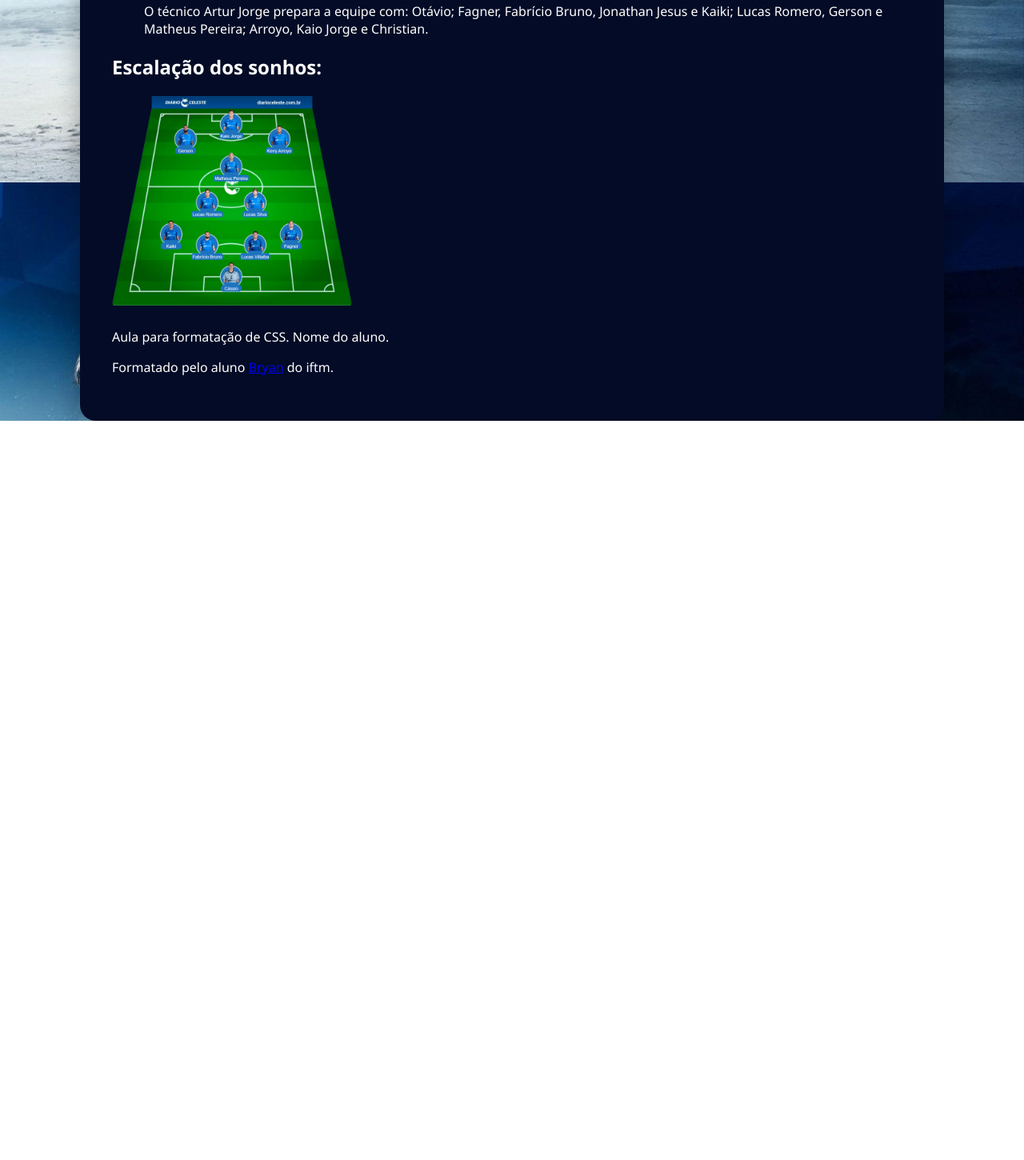
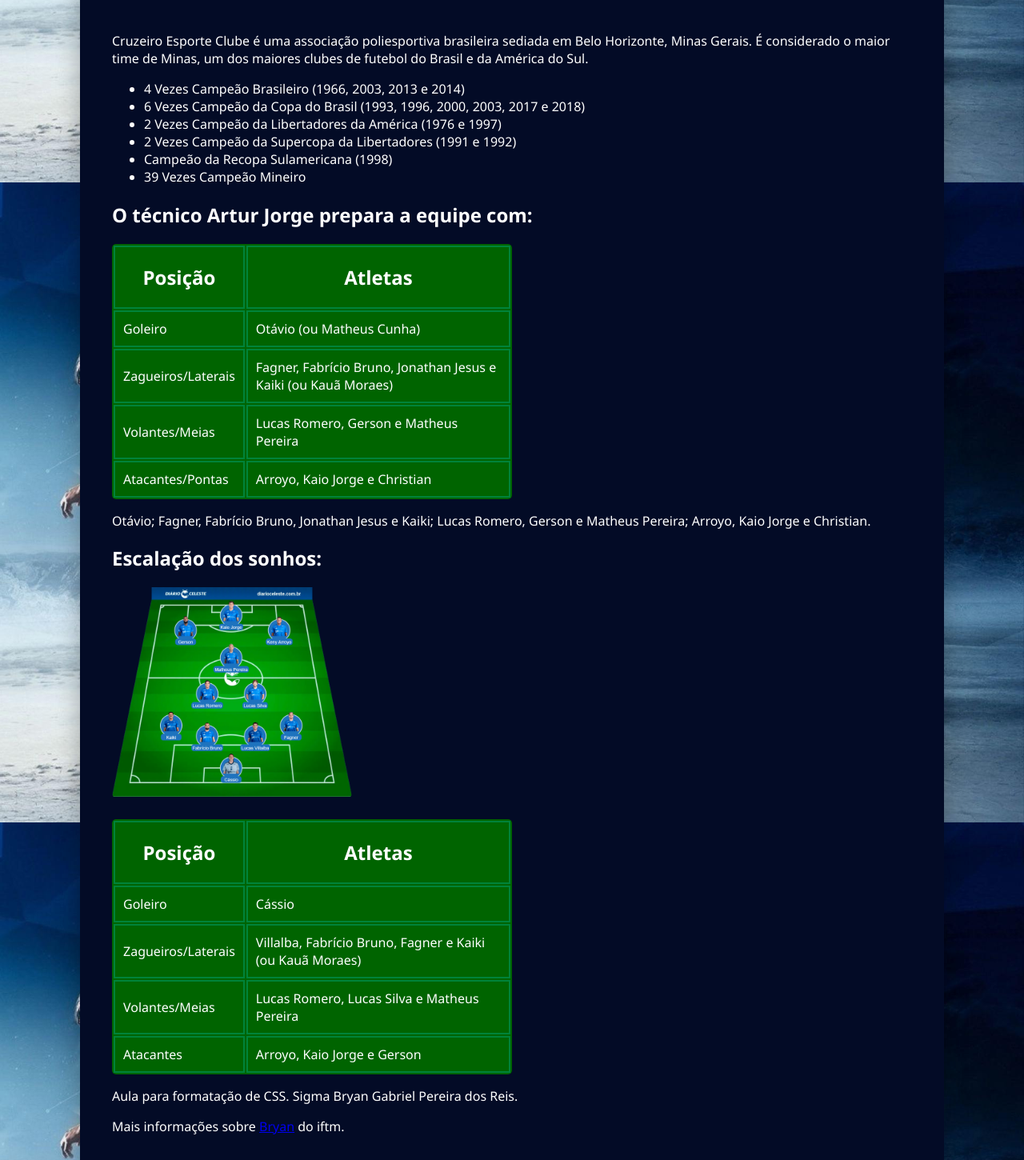
Before and after one commit to bryanreis777/Atividade-CSS, a plain HTML site: page index.html in a window 1280 px wide. Shown: the part 2172-3622 px from the top of the page at 80% size. Before the commit the page ends 2698 px from the top, so only its background shows below. Drawn offline with Linux system fonts and the light colour scheme.

Commit message:
Add files via upload

```diff
--- a/estilo.css
+++ b/estilo.css
@@ -65,3 +65,19 @@
   width: 1000px;
 font-family: 'Segoe UI', Tahoma, Geneva, Verdana, sans-serif;
 }
+.tabua{
+table{
+    background-color: #006400;
+     width: 50%;
+      border-radius: 5px;
+       border: 1px #ccc
+}
+ th{
+    border: 2px solid lch(47.41% 55.27 147.27) ;
+ }
+
+ td {
+border: 2px solid lch(47.41% 55.27 147.27) ;
+padding: 10px;
+}
+}
--- a/index.html
+++ b/index.html
@@ -81,7 +81,7 @@
     <div class="conteudo-lista">
         <div class="title"><h2>Melhores times da Conmebol – Ranking IFFHS (nov/22 a out/23)</h2></div>
         <p>O ranking também é dividido por confederações. Neste recorte, os times brasileiros vencem de lavada os rivais. São sete representantes no top 10. Um detalhe curioso é que nenhum clube argentino aparece entre os dez primeiros e apenas três ocupam o top 20.</p>
- <img id="pal  " src="img/palmeiras.jpg" alt="">
+ <img id="pal" src="img/palmeiras.jpg" alt="">
 
 
 
@@ -102,7 +102,7 @@
     <div class="meu-time">
 
       <div class="title"><h2>Aqui o aluno deverá inserir o seu time do coração</h2>
-      <h2>Cruzeiro</h2> <img id="cru  " src="img/Cruzeiro_Esporte_Clube_(logo).svg.png" alt=""> </div>
+      <h2>Cruzeiro</h2> <img  src="img/Cruzeiro_Esporte_Clube_(logo).svg.png" alt="cruziro"> </div>
 
              <p>Cruzeiro Esporte Clube é uma associação poliesportiva brasileira sediada em Belo Horizonte, Minas Gerais. É considerado o maior time de Minas, um dos maiores clubes de futebol do Brasil e da América do Sul.</p>
       <ul>
@@ -112,15 +112,78 @@
         <li>2 Vezes Campeão da Supercopa da Libertadores (1991 e 1992)</li>
         <li>Campeão da Recopa Sulamericana (1998)</li>
         <li>39 Vezes Campeão Mineiro</li>
+ </ul>
 
-        <p>O técnico Artur Jorge prepara a equipe com: Otávio; Fagner, Fabrício Bruno, Jonathan Jesus e Kaiki; Lucas Romero, Gerson e Matheus Pereira; Arroyo, Kaio Jorge e Christian.</p>
-      </ul>
-     <div><h2>Escalação dos sonhos:</h2>
-      <img id="escalação  " src="img/escalador-fc.png" alt=""></div>
+<h2>O técnico Artur Jorge prepara a equipe com:</h2>
+
+        <div class="tabua">
+          <table >
+   <tr>
+        <th><h2>Posição</h2></th>
+        <th><h2>Atletas</h2></th>
+    </tr>
+
+    <tr>
+      <td>Goleiro</td>
+      <td>Otávio (ou Matheus Cunha)</td>
+    </tr>
+
+    <tr>
+      <td>Zagueiros/Laterais</td>
+      <td>Fagner, Fabrício Bruno, Jonathan Jesus e Kaiki (ou Kauã Moraes)</td>
+    </tr>
+
+    <tr>
+      <td>Volantes/Meias</td>
+      <td>Lucas Romero, Gerson e Matheus Pereira</td>
+    </tr>
+
+    <tr>
+     <td>Atacantes/Pontas</td>
+     <td>Arroyo, Kaio Jorge e Christian</td>
+    </tr>
 
 
-<footer>Aula para formatação de CSS. Nome do aluno.</footer>
-<p>Formatado pelo aluno <a href="Bryan.html">Bryan</a> do iftm.</p>
+    </table>
+</div>
+
+        <p>Otávio; Fagner, Fabrício Bruno, Jonathan Jesus e Kaiki; Lucas Romero, Gerson e Matheus Pereira; Arroyo, Kaio Jorge e Christian.</p>
+
+      <div><h2>Escalação dos sonhos:</h2>
+      <img  src="img/escalador-fc.png" alt="escalaç"></div>
+ <div class="tabua">
+          <table >
+   <tr>
+        <th><h2>Posição</h2></th>
+        <th><h2>Atletas</h2></th>
+    </tr>
+
+    <tr>
+      <td>Goleiro</td>
+      <td>Cássio</td>
+    </tr>
+
+    <tr>
+      <td>Zagueiros/Laterais</td>
+      <td>Villalba, Fabrício Bruno, Fagner e Kaiki (ou Kauã Moraes)</td>
+    </tr>
+
+    <tr>
+      <td>Volantes/Meias</td>
+      <td>Lucas Romero, Lucas Silva e Matheus Pereira</td>
+    </tr>
+
+    <tr>
+     <td>Atacantes</td>
+     <td>Arroyo, Kaio Jorge e Gerson</td>
+    </tr>
+
+
+    </table>
+
+<p><footer>Aula para formatação de CSS. Sigma Bryan Gabriel Pereira dos Reis.</footer></p>
+<p>Mais informações sobre <a href="Bryan.html">Bryan</a> do iftm.</p>
+
 
 
     </div></div></div>
```
